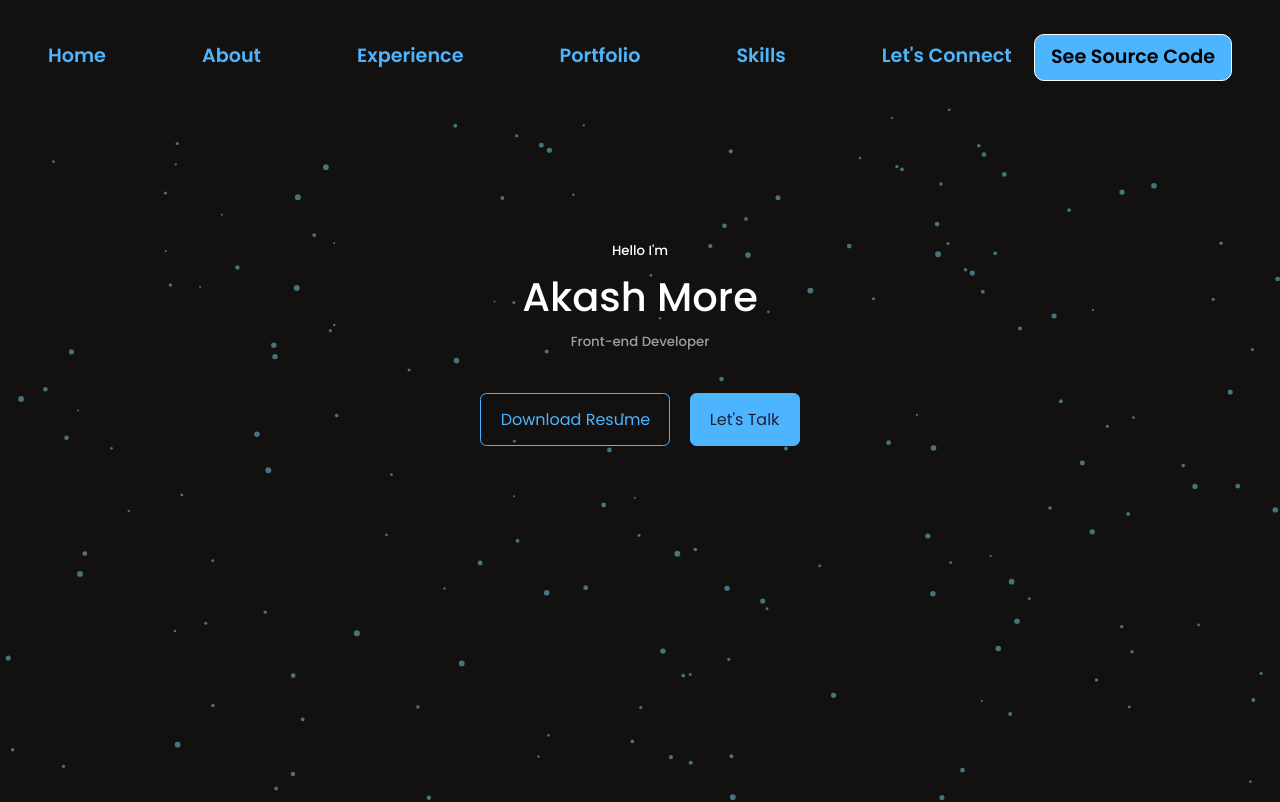
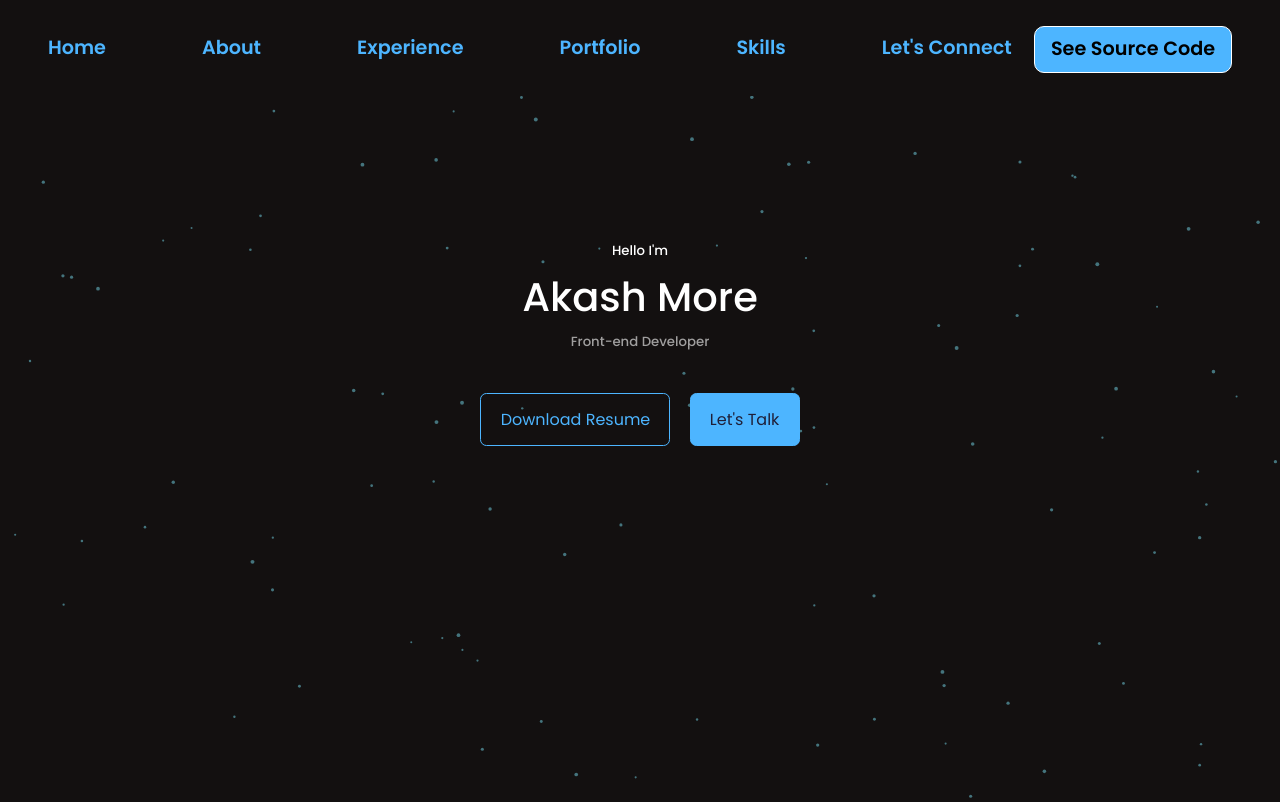
Before and after one commit to akashmore1/Portfolio-AkashM, a React (Create React App) app: page / in a window 1280 px wide. Shown: the top 802 px of the page. Built offline with nearby package versions, Linux system fonts and the light colour scheme.

Commit message:
Enhance background

```diff
--- a/src/components/header/Header.css
+++ b/src/components/header/Header.css
@@ -1,6 +1,6 @@
 .header__section {
   position: fixed;
-  top: -152px;
+  top: -160px;
   width: 100%;
   height: 8rem;
   z-index: 4;
--- a/src/components/particles/Particles.jsx
+++ b/src/components/particles/Particles.jsx
@@ -32,7 +32,7 @@ const ParticlesBg = () => {
         interactivity: {
           events: {
             onClick: {
-              enable: true,
+              enable: false,
               mode: "push",
             },
             onHover: {
@@ -72,7 +72,7 @@ const ParticlesBg = () => {
               default: "bounce",
             },
             random: false,
-            speed: 1,
+            speed: 0.4,
             straight: false,
           },
           number: {
@@ -80,7 +80,7 @@ const ParticlesBg = () => {
               enable: true,
               area: 700,
             },
-            value: 140,
+            value: 80,
           },
           opacity: {
             value: 0.5,
@@ -89,7 +89,7 @@ const ParticlesBg = () => {
             type: "circle",
           },
           size: {
-            value: { min: 1, max: 3 },
+            value: { min: 1, max: 2 },
           },
         },
         detectRetina: true,
```
